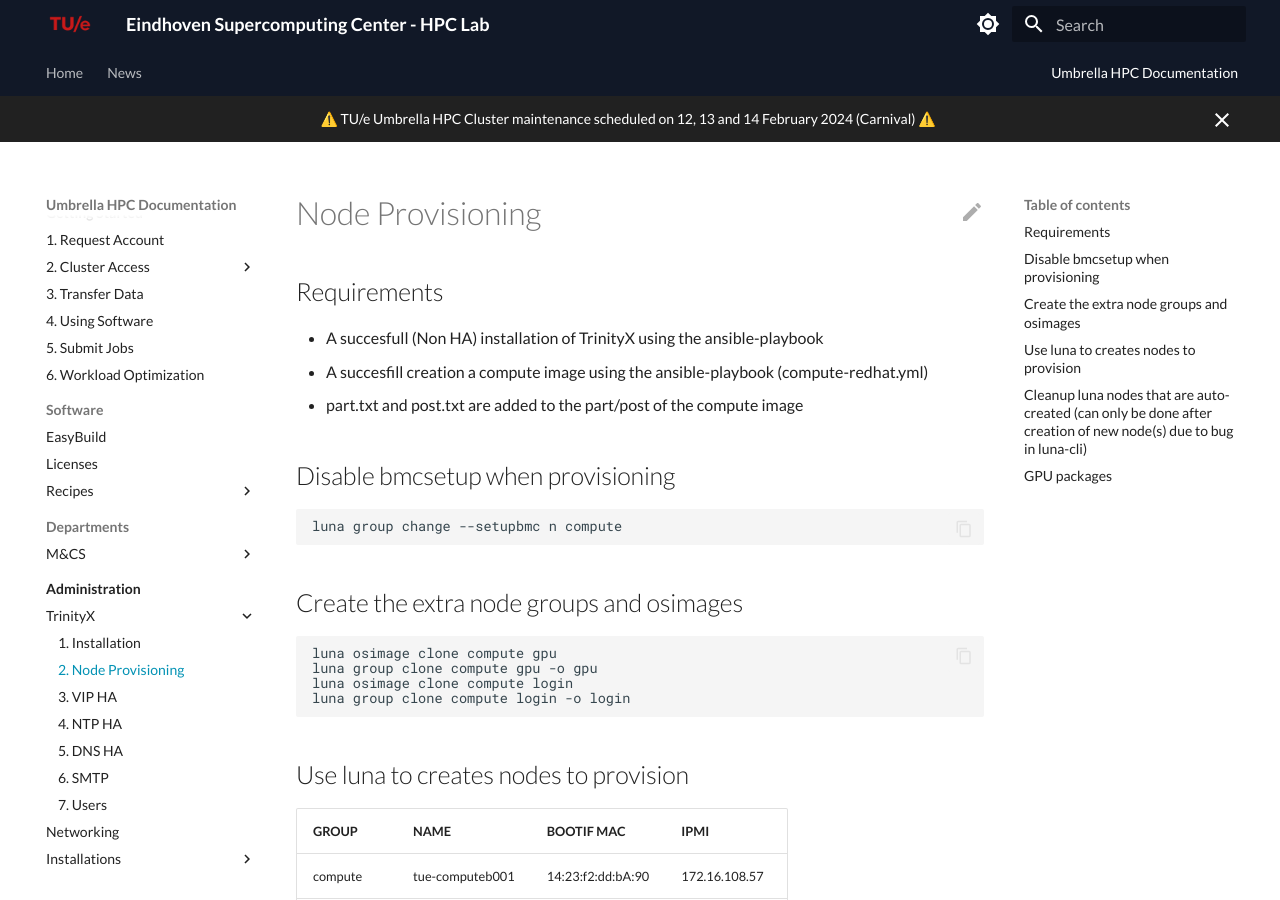
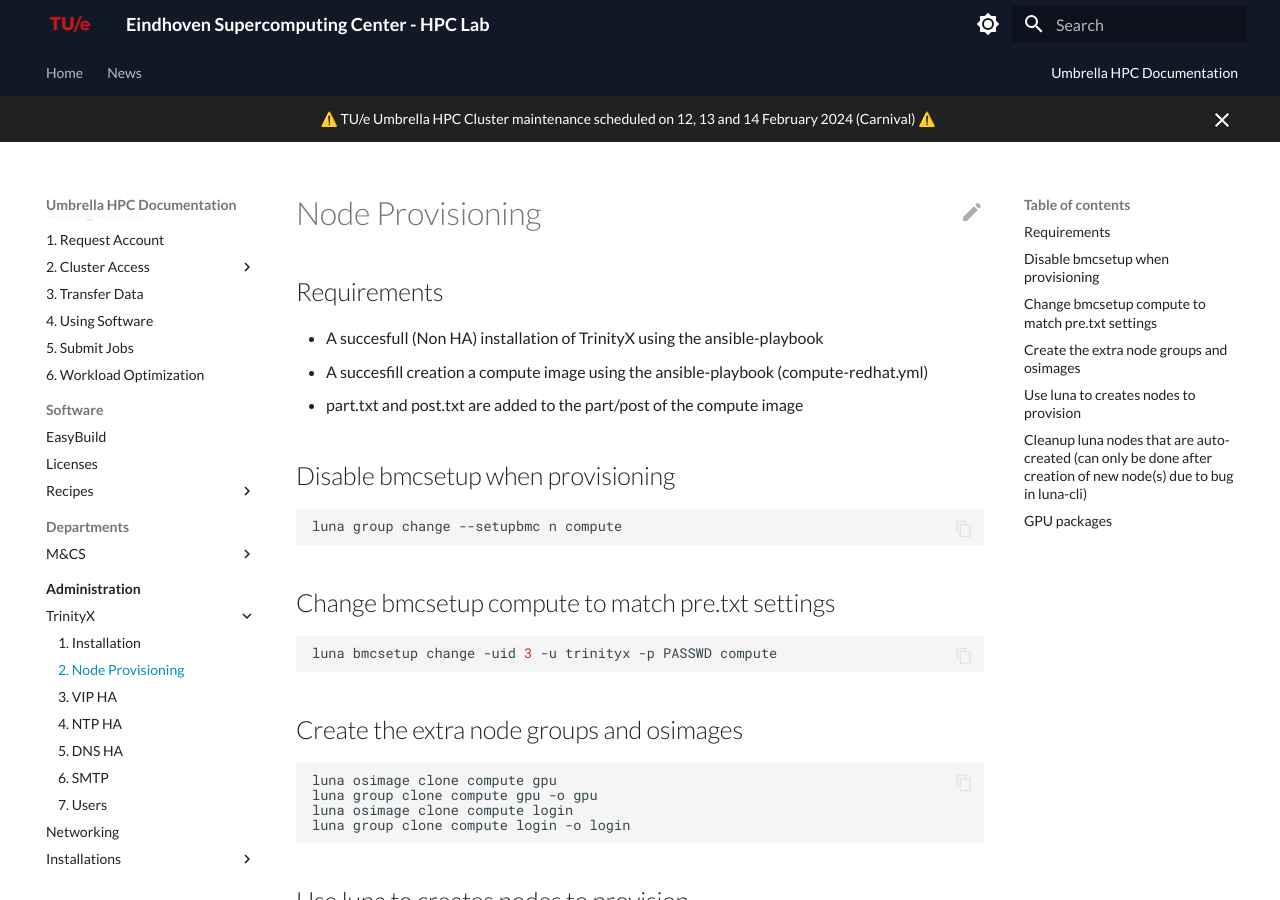
Before and after one commit to gferhpc/supercomputing.tue.nl, an MkDocs documentation site: the page built from pages/documentation/administration/trinityx/provisioning.md, in a window 1280 px wide and 900 px high. Built offline with MkDocs 1.6.1 and Material for MkDocs 9.7.7, drawn with Linux system fonts in a browser that asks for light colours.

Commit message:
Update provisioning.md

````diff
--- a/pages/documentation/administration/trinityx/provisioning.md
+++ b/pages/documentation/administration/trinityx/provisioning.md
@@ -10,6 +10,11 @@
 
 ```shell
 luna group change --setupbmc n compute
+```
+
+## Change bmcsetup compute to match pre.txt settings
+```shell
+luna bmcsetup change -uid 3 -u trinityx -p PASSWD compute
 ```
 
 ## Create the extra node groups and osimages
````
